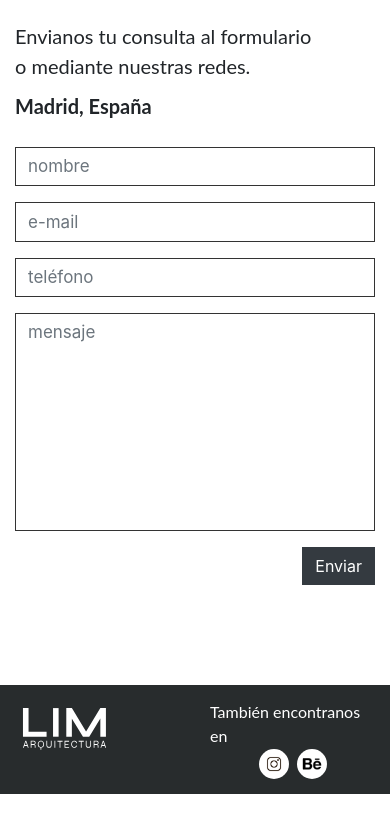
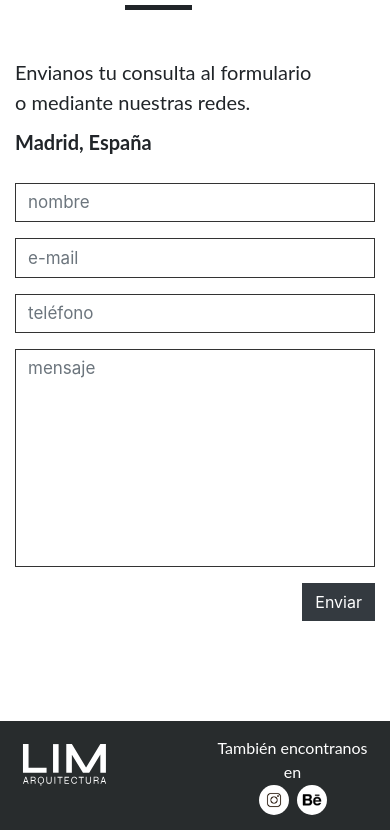
Before and after one commit to GastonLell/lim-arquitectura-page, a React (Create React App) app: page / in a window 390 px wide. Shown: the part 3594-4424 px from the top of the page. Before the commit the page ends 4388 px from the top, so only its background shows below. Built offline with nearby package versions, Linux system fonts and the light colour scheme; no server answers; the database is empty.

Commit message:
responsive 20-04

```diff
--- a/src/scss/app.css
+++ b/src/scss/app.css
@@ -308,7 +308,7 @@
 }
 
 #nosotros .nosotros__foto--tamanio {
-  height: 12rem;
+  width: 90%;
   -webkit-box-pack: center;
       -ms-flex-pack: center;
           justify-content: center;
@@ -565,12 +565,7 @@
 #footer p {
   color: white;
   margin-bottom: 0px;
-  display: -webkit-box;
-  display: -ms-flexbox;
-  display: flex;
-  -webkit-box-pack: center;
-      -ms-flex-pack: center;
-          justify-content: center;
+  text-align: center;
 }
 
 #footer .footer__logo {
@@ -603,7 +598,7 @@
     border-bottom: 5px solid;
   }
   #nosotros .nosotros__foto--tamanio {
-    height: 400px;
+    width: 90%;
   }
   #nosotros .nosotrosText {
     padding-top: 0px;
@@ -649,6 +644,16 @@
     padding: 40px 0px;
     height: 35vh;
   }
+  #nosotros .nosotros__foto--tamanio {
+    width: 75%;
+  }
+  #nosotros .nosotrosText {
+    font-size: 1.3rem;
+    line-height: 35px;
+    padding-top: 0px;
+    padding-right: 130px;
+    padding-left: 15px;
+  }
   #contacto {
     padding: 100px 0;
   }
@@ -693,6 +698,9 @@
 }
 
 @media (min-width: 992px) {
+  #nosotros .nosotros__foto--tamanio {
+    width: 100%;
+  }
   #nosotros .nosotrosText {
     font-size: 1.2rem;
     line-height: 27px;
--- a/src/scss/app.scss
+++ b/src/scss/app.scss
@@ -240,7 +240,8 @@ $color-gris: #9B9B9B;
     font-size: 1rem;
   }
   .nosotros__foto--tamanio {
-    height: 12rem;
+    // height: 15rem;
+    width: 90%;
     justify-content: center;
     border-radius: 2px;
   }
@@ -463,11 +464,11 @@ $color-gris: #9B9B9B;
 #footer {
   background-color: #282c2d;
   padding: 15px;
+
   p{
     color: white;
     margin-bottom: 0px;
-    display: flex;
-    justify-content: center;
+    text-align: center;
   }
   .footer__logo {
     width: 100px;
@@ -506,7 +507,7 @@ $color-gris: #9B9B9B;
 #nosotros {
 
   .nosotros__foto--tamanio {
-    height: 400px;
+    width: 90%;
   }
 
   .nosotrosText {
@@ -597,6 +598,23 @@ $color-gris: #9B9B9B;
 }
 
 
+// NOSOTROS
+
+#nosotros {
+
+  .nosotros__foto--tamanio {
+    width: 75%;
+  }
+  .nosotrosText {
+    font-size: 1.3rem;
+    line-height: 35px;
+    padding-top: 0px;
+    padding-right: 130px;
+    padding-left: 15px;
+  }
+}
+
+
 // CONTACTO
 
 #contacto {
@@ -657,6 +675,9 @@ $color-gris: #9B9B9B;
 
     #nosotros {
 
+      .nosotros__foto--tamanio {
+        width: 100%;
+      }
       .nosotrosText {
         font-size: 1.2rem;
         line-height: 27px;
@@ -804,7 +825,6 @@ $color-gris: #9B9B9B;
         .nosotros__foto--tamanio {
           height: 500px;
         }
-
         .nosotrosText {
           font-size: 1.3rem;
           line-height: 35px;
@@ -812,9 +832,7 @@ $color-gris: #9B9B9B;
           padding-right: 130px;
           padding-left: 15px;
         }
-
       }
-
 
 
 }
```
Also changed, not shown: src/components/Footer.jsx (line endings or trailing spaces), 1 other file (tests, documents, lock files or other folders).
